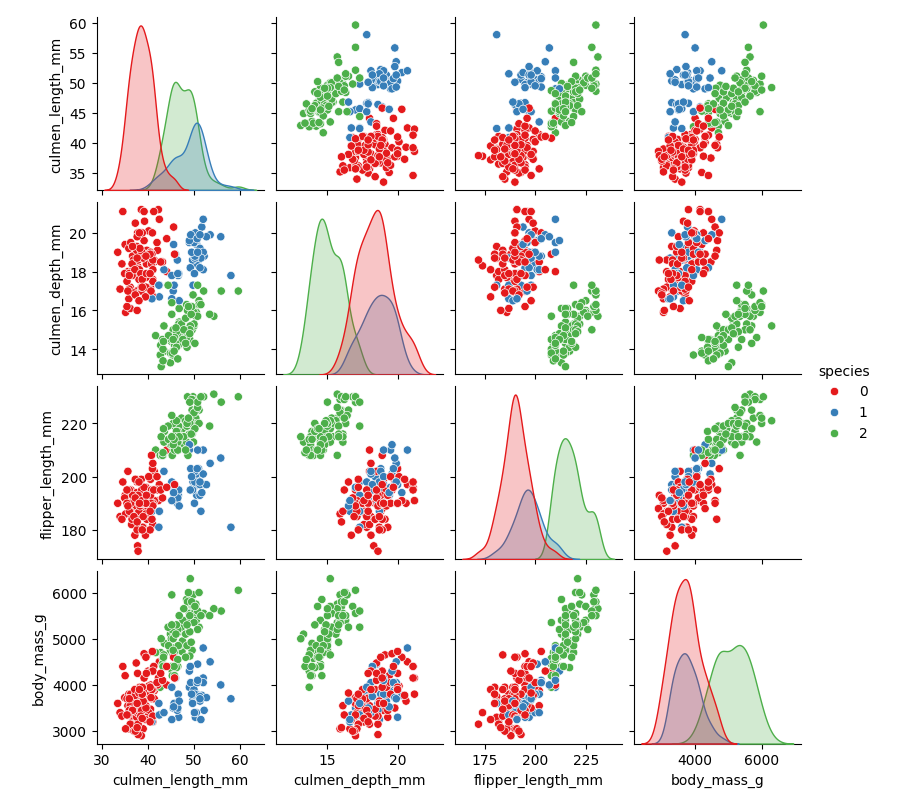
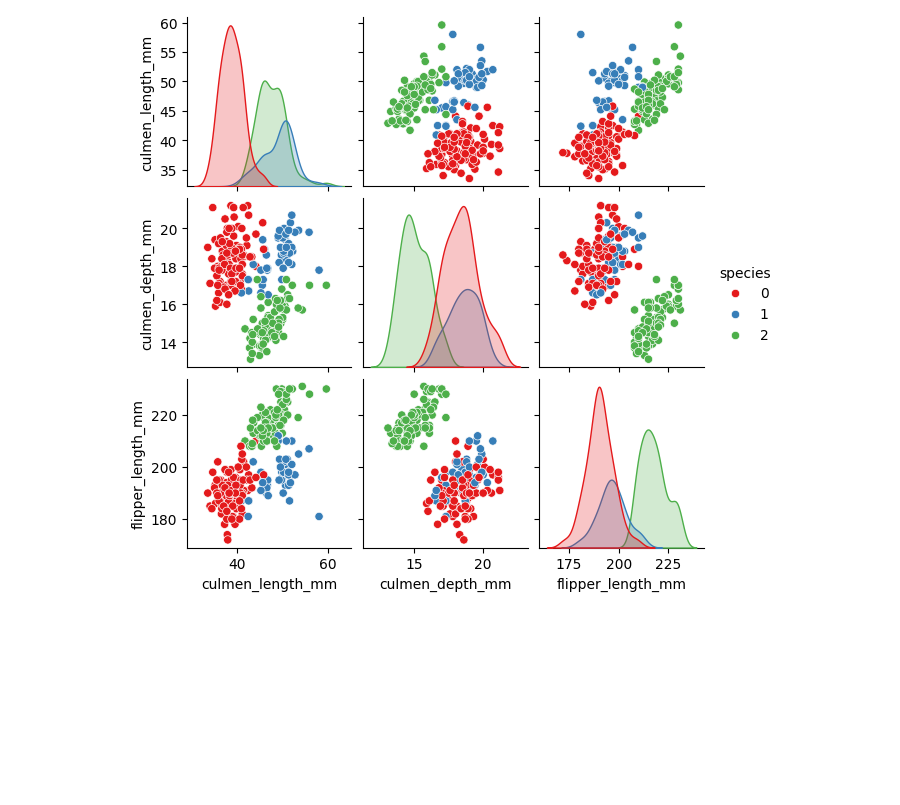
Before and after one commit to hotwidget/t1012, a plain HTML site: page index.html in a window 1280 px wide. Shown: the whole page, without its empty margins (188-1088 px from the left). Drawn offline with Linux system fonts and the light colour scheme.

Commit message:
2026-10-12-004

```diff
--- a/index.html
+++ b/index.html
@@ -7,7 +7,7 @@
 <body>
 <div align = "center">
 <a href = "https://www.geochang.go.kr/_res/intro/intro.jsp" target = "_new">
-<img  src = "pairplot_test.png">
+<img  src = "pairplot_test2.png">
 </a>
 </div>
 </body>
```
Also changed, not shown: pairplot_test2.png (added).
